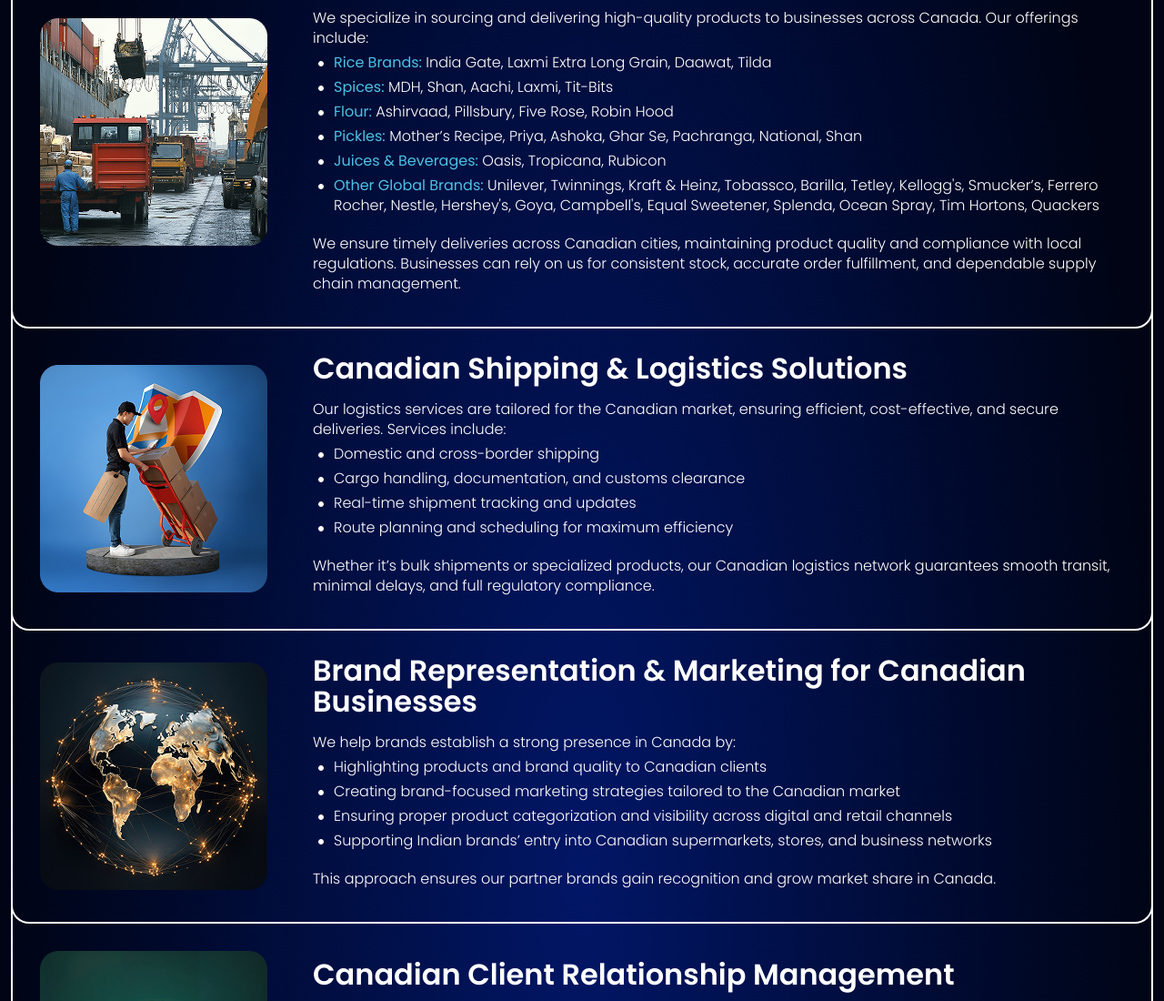
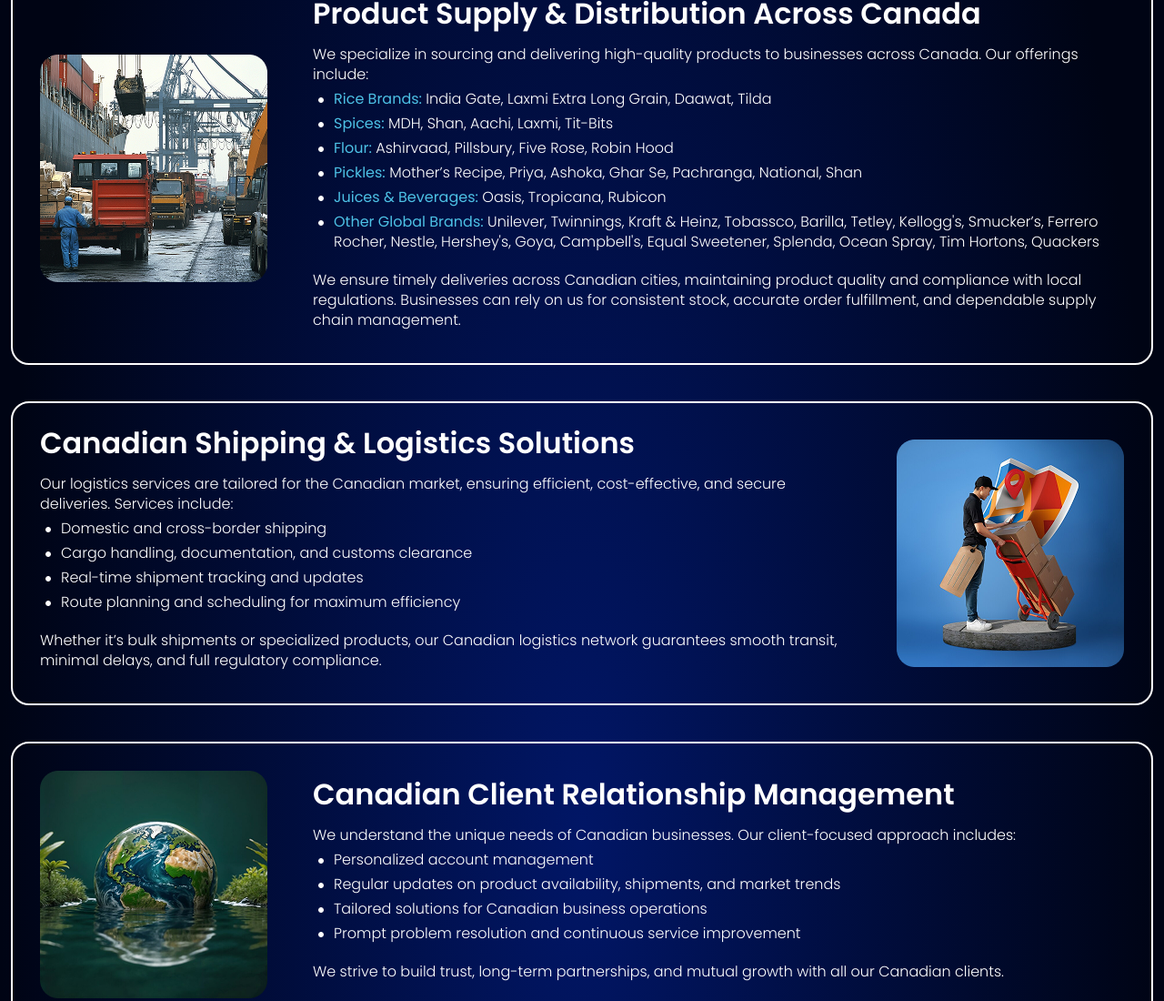
Before and after one commit to AdsVersa/Madina, a plain HTML site: page canada-services.html in a window 1280 px wide. Shown: the part 921-2021 px from the top of the page at 91% size. Drawn offline with Linux system fonts and the light colour scheme; files whose address does not match are found by name.

Commit message:
All issues done

```diff
--- a/canada-services.html
+++ b/canada-services.html
@@ -55,11 +55,7 @@
 									<ul>
 										<li><a href="/index.html">Home</a> </li>
 										<li><a href="/about-us.html">About Us</a> </li>
-										 <li class="menu-item-has-children current-menu-item"><a href="/services.html">Services Overview</a>
-											<ul>
-											<li><a href="/canada-services.html">Canada Focused Services</a></li>
-											</ul>
-										</li>
+										 <li><a href="/services.html">Services Overview</a></li>
 										<li><a href="/why-choose-us.html">Why Choose Us </a> </li>
 										<li><a href="/gallery.html">Gallery</a> </li>
 										<li><a href="/contact-us.html">Contact</a> </li>
@@ -106,7 +102,7 @@
    </div>
 </section>
 
-<section class="why-choose-section">
+<section class="why-choose-section service_reverse">
 	<div class="container">
 		<div class="row">
 			<div class="col-sm-12">
@@ -116,6 +112,7 @@
 				</div>
 			</div>
 		</div>
+		<div class="service_reverse_row">
 		<div class="row">
 			<div class="col-sm-12">
 				<div class="why-choose">
@@ -151,23 +148,7 @@
 					</div>
 				</div>
 			</div>
-			<div class="col-sm-12">
-				<div class="why-choose">
-					<figure><img src="images/why-choose-img-3.png" alt="Image"></figure>
-					<div class="default-css">
-						<h2>Brand Representation & Marketing for Canadian Businesses</h2>
-						<p>We help brands establish a strong presence in Canada by:</p>
-						<ul>
-							<li>Highlighting products and brand quality to Canadian clients</li>
-							<li>Creating brand-focused marketing strategies tailored to the Canadian market</li>
-							<li>Ensuring proper product categorization and visibility across digital and retail channels</li>
-							<li>Supporting Indian brands’ entry into Canadian supermarkets, stores, and business networks</li>
-						</ul>
-						<p>This approach ensures our partner brands gain recognition and grow market share in Canada.</p>
 
-					</div>
-				</div>
-			</div>
 			<div class="col-sm-12">
 				<div class="why-choose">
 					<figure><img src="images/why-choose-img-4.png" alt="Image"></figure>
@@ -221,7 +202,7 @@
 					</div>
 				</div>
 			</div>
-
+     </div>
 		</div>
 	</div>
 </section>
--- a/css/custom.css
+++ b/css/custom.css
@@ -532,8 +532,18 @@ section.our-expertise-section ul {
     right: 15px;
     z-index: 1;
 }
-
-
+section.why-choose-section.service_reverse .service_reverse_row .col-sm-12:nth-child(even) .why-choose{
+    flex-direction: row-reverse;
+}
+section.why-choose-section.service_reverse .service_reverse_row .why-choose {
+    border-radius: 20px;
+    border: 2px solid #FFF !important;
+    padding:  30px 30px;
+    margin: 20px 0;
+}
+section.why-choose-section.service_reverse .service_reverse_row .col-sm-12:nth-child(even) .why-choose figure {
+    margin: 0 0 0 50px;
+}
 
 @media (min-width: 900px) {
 /*------------- mega menu ---------------*/
```
Also changed, not shown: about-us.html (+3 -12 lines), contact-us.html (+1 -5 lines), gallery.html (+1 -5 lines), index.html (+2 -5 lines), services.html (+9 -26 lines), why-choose-us.html (+1 -5 lines).
